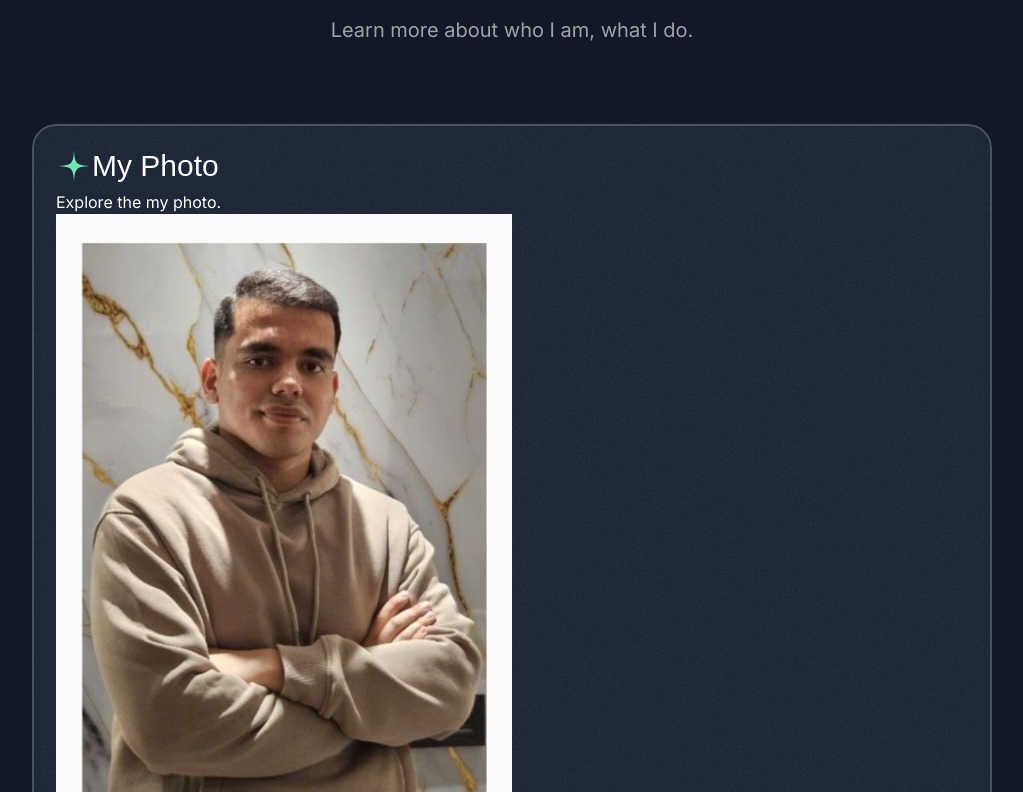
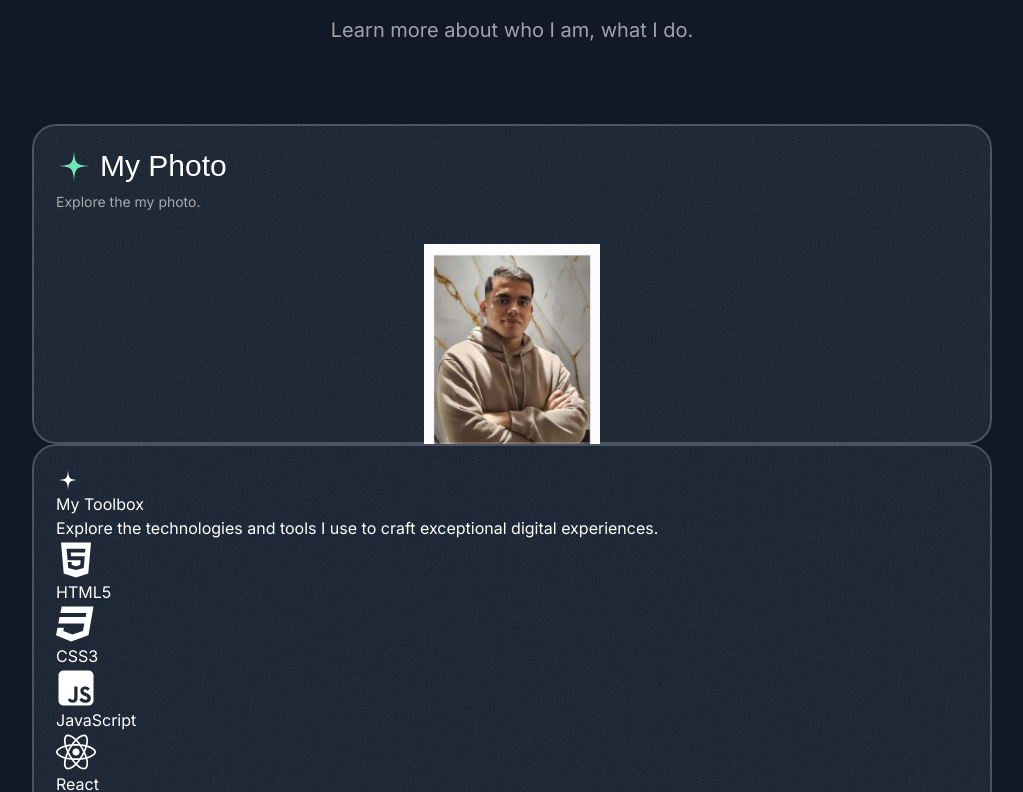
Before and after one commit to eziz-tajiev/Portfolio, a Next.js app: page / in a window 1280 px wide. Shown: the part 3708-4500 px from the top of the page, without its empty margins (128-1151 px from the left). Built offline with nearby package versions, Linux system fonts and the light colour scheme; a web font is replaced by a local one.

Commit message:
I have don with card , and i move to create a componnet of that card

```diff
--- a/src/sections/About.tsx
+++ b/src/sections/About.tsx
@@ -98,15 +98,17 @@ export const AboutSection = () => {
           title="A Glimpse Into My World"
           description="Learn more about who I am, what I do."/>
           <div className="mt-20">
-            <Card>
-              <div>
-                <div className="inline-flex items-center">
+            <Card className="h-[320px]">
+              <div className="flex flex-col">
+                <div className="inline-flex items-center gap-2">
                   <StarIcon className="size-9 text-emerald-300" />
                   <h3 className="font-serif text-3xl">My Photo</h3>
                 </div>
-                <p>Explore the my photo.</p>
+                <p className="text-sm text-white/60 mt-2">Explore the my photo.</p>
               </div>
-              <Image src={myPhoto} alt="My Photo" />
+              <div className="w-44 mx-auto mt-8">
+                <Image src={myPhoto} alt="My Photo" />
+              </div>
             </Card>
 
             <Card>
```
